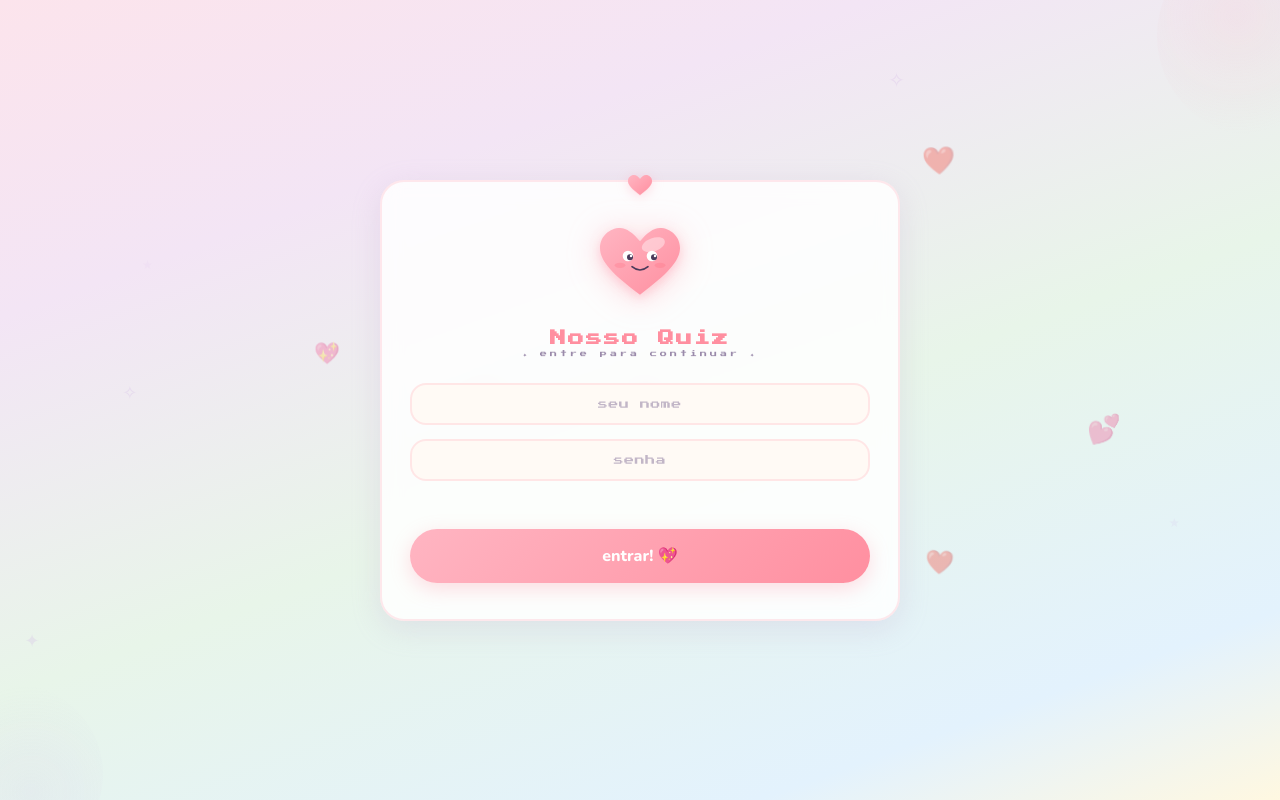
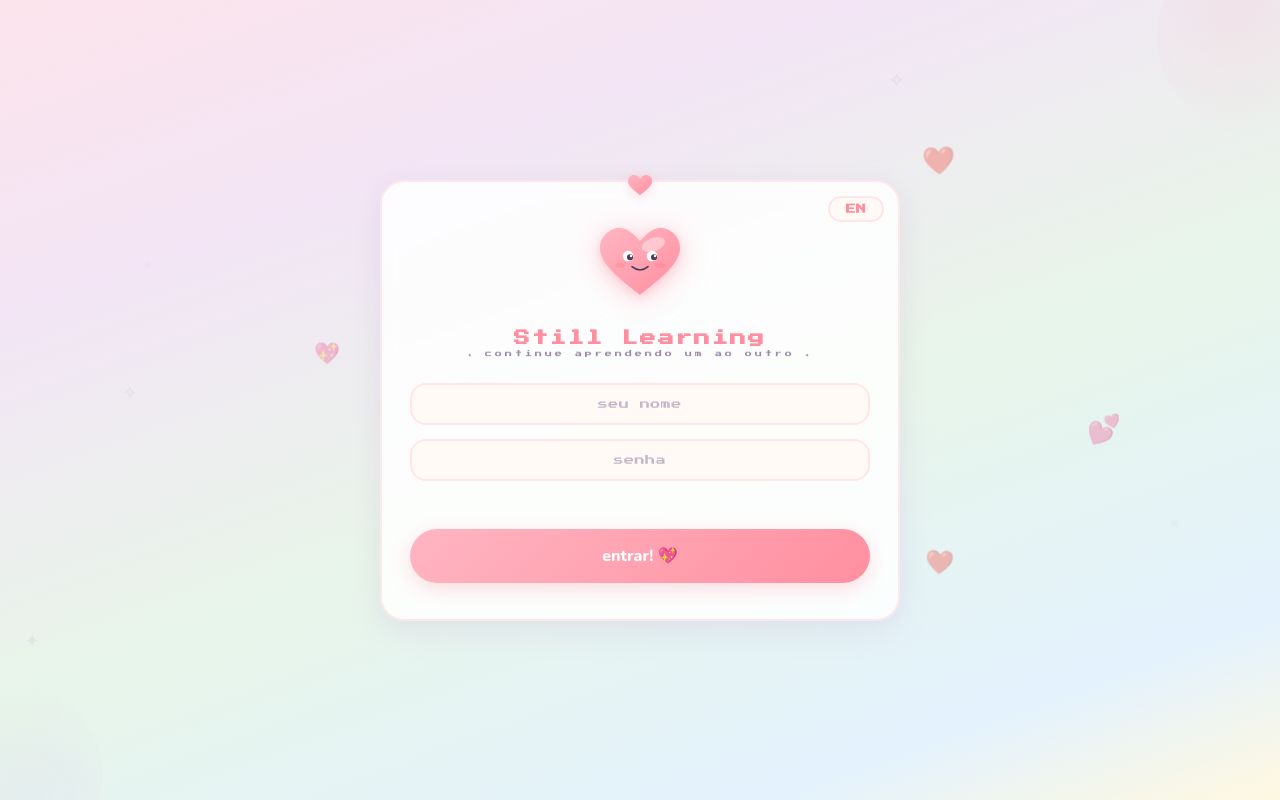
Before and after one commit to tgm-daniel/yes, a FastAPI app: page / in a window 1280 px wide. Run offline with FastAPI, Linux system fonts and the light colour scheme.

Commit message:
feat: rename to 'Still Learning' on login + title pages, add lang toggle to login page with bilingual placeholders/button/error

```diff
--- a/templates/admin.html
+++ b/templates/admin.html
@@ -3,7 +3,7 @@
 <head>
 <meta charset="UTF-8">
 <meta name="viewport" content="width=device-width, initial-scale=1.0, maximum-scale=1.0">
-<title>Admin — Nosso Quiz</title>
+<title>Admin — Still Learning</title>
 <link rel="stylesheet" href="/static/style.css">
 <style>
 :root { --radius: 14px; --radius-sm: 8px; }
--- a/templates/index.html
+++ b/templates/index.html
@@ -3,8 +3,24 @@
 <head>
   <meta charset="UTF-8">
   <meta name="viewport" content="width=device-width, initial-scale=1.0, maximum-scale=1.0">
-  <title>Quiz pra ti 💕</title>
+  <title>Still Learning 💕</title>
   <link rel="stylesheet" href="/static/style.css">
+  <style>
+    .lang-btn {
+      position: absolute; top: 14px; right: 14px;
+      background: var(--cream);
+      border: 2px solid rgba(255,181,194,0.3);
+      border-radius: var(--radius-cloud);
+      padding: 6px 16px;
+      font-size: 10px; font-weight: 800;
+      cursor: pointer; color: var(--pink-dark);
+      font-family: 'Press Start 2P', monospace;
+      transition: all 0.25s cubic-bezier(0.34, 1.56, 0.64, 1);
+      z-index: 10;
+    }
+    .lang-btn:hover { background: var(--pink); color: white; border-color: var(--pink); transform: scale(1.05); }
+    .lang-btn:active { transform: scale(0.95); }
+  </style>
 </head>
 <body>
   <div class="floating-bg"></div>
@@ -12,7 +28,9 @@
   <div class="stars" id="stars"></div>
 
   <div class="container">
-    <div class="card">
+    <div class="card" style="position:relative;">
+      <button class="lang-btn" onclick="toggleLang()" id="langBtn">EN</button>
+
       <div class="card-heart">
         <svg viewBox="-10 -10 140 130" width="28" height="28">
           <defs>
@@ -58,10 +76,10 @@
         <div class="heart-sparkles" id="heartSparkles"></div>
       </div>
 
-      <h1 class="title">
-        <span class="title-highlight">Nosso Quiz</span>
+      <h1 class="title" id="loginTitle">
+        <span class="title-highlight">Still Learning</span>
       </h1>
-      <div class="title-sub">✦ entre para continuar ✦</div>
+      <div class="title-sub" id="loginSub">✦ continue aprendendo um ao outro ✦</div>
 
       <form id="loginForm" class="login-form" onsubmit="handleLogin(event)">
         <div class="input-group">
@@ -79,7 +97,28 @@
   </div>
 
   <script>
-    // minimal decorations
+    const _pt = { title: 'Still Learning', sub: '✦ continue aprendendo um ao outro ✦', namePH: 'seu nome', passPH: 'senha', btn: 'entrar!', errDefault: 'Erro ao entrar' };
+    const _en = { title: 'Still Learning', sub: '✦ keep learning each other ✦', namePH: 'your name', passPH: 'password', btn: 'enter!', errDefault: 'Login failed' };
+
+    function getLang() { const m = document.cookie.match(/lang=([^;]+)/); return m ? m[1] : 'pt'; }
+
+    function applyLang() {
+      const isEn = getLang() === 'en';
+      const l = isEn ? _en : _pt;
+      document.getElementById('loginTitle').querySelector('.title-highlight').textContent = l.title;
+      document.getElementById('loginSub').textContent = l.sub;
+      document.getElementById('loginName').placeholder = l.namePH;
+      document.getElementById('loginPassword').placeholder = l.passPH;
+      document.getElementById('loginBtn').innerHTML = l.btn + ' 💖';
+      document.getElementById('langBtn').textContent = isEn ? 'PT' : 'EN';
+    }
+
+    function toggleLang() {
+      document.cookie = 'lang=' + (getLang() === 'pt' ? 'en' : 'pt') + ';path=/;max-age=31536000';
+      applyLang();
+    }
+
+    // Minimal decorations
     const flowEmoji = ['💕','❤️','💗','💖'];
     const fc = document.getElementById('floatingItems');
     for (let i = 0; i < 6; i++) {
@@ -169,6 +208,8 @@
       const error = document.getElementById('loginError');
       const name = document.getElementById('loginName').value.trim().toLowerCase();
       const password = document.getElementById('loginPassword').value;
+      const isEn = getLang() === 'en';
+      const l = isEn ? _en : _pt;
 
       btn.innerHTML = '<span class="spinner"></span>';
       btn.disabled = true;
@@ -183,7 +224,7 @@
 
         if (!res.ok) {
           const err = await res.json();
-          throw new Error(err.detail || 'Erro ao entrar');
+          throw new Error(err.detail || l.errDefault);
         }
 
         const data = await res.json();
@@ -203,10 +244,12 @@
         }
       } catch (err) {
         error.textContent = err.message;
-        btn.innerHTML = 'entrar! 💖';
+        btn.innerHTML = l.btn + ' 💖';
         btn.disabled = false;
       }
     }
+
+    applyLang();
   </script>
 </body>
 </html>
--- a/templates/result.html
+++ b/templates/result.html
@@ -3,7 +3,7 @@
 <head>
   <meta charset="UTF-8">
   <meta name="viewport" content="width=device-width, initial-scale=1.0, maximum-scale=1.0">
-  <title>Quiz pra ti 💕</title>
+  <title>Still Learning 💕</title>
   <link rel="stylesheet" href="/static/style.css">
 </head>
 <body>
```
